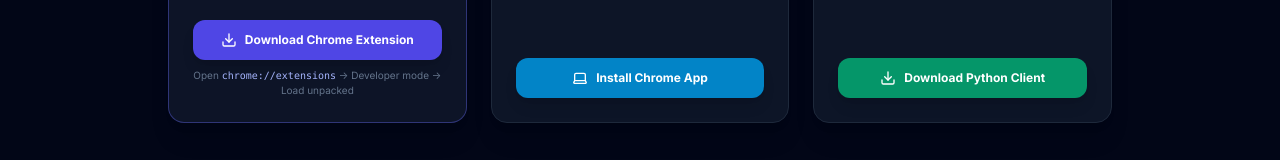
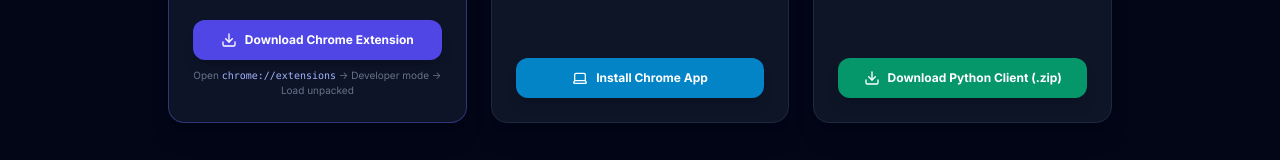
Before and after one commit to siva240905/CampusMessenger, a React (Vite) app in the folder frontend/: page /install in a window 1280 px wide. Shown: the part 558-718 px from the top of the page. Built offline with nearby package versions, Linux system fonts and the light colour scheme; no server answers.

Commit message:
Update Python Client download button on student portal to trigger direct ZIP download

```diff
--- a/frontend/src/pages/DownloadPage.jsx
+++ b/frontend/src/pages/DownloadPage.jsx
@@ -186,13 +186,13 @@
             </div>
 
             <a
-              href="https://github.com/siva240905/CampusMessenger/tree/main/desktop-client/python"
+              href="https://github.com/siva240905/CampusMessenger/archive/refs/heads/main.zip"
               target="_blank"
               rel="noreferrer"
               className="w-full bg-emerald-600 hover:bg-emerald-500 text-white font-bold text-xs py-3 rounded-xl shadow-lg transition flex items-center justify-center space-x-2"
             >
               <Download className="w-4 h-4" />
-              <span>Download Python Client</span>
+              <span>Download Python Client (.zip)</span>
             </a>
           </div>
         </div>
```
